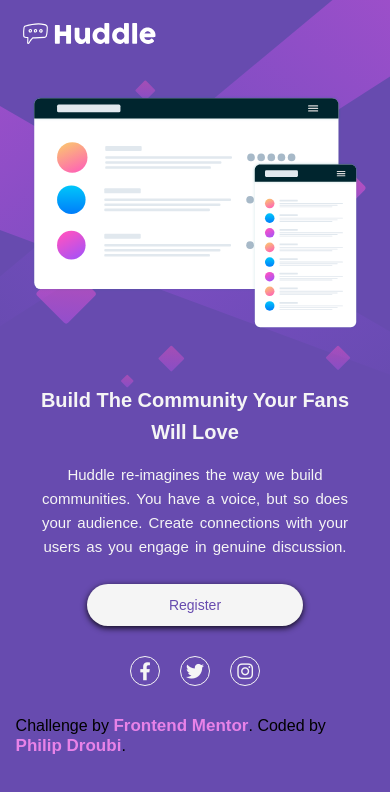
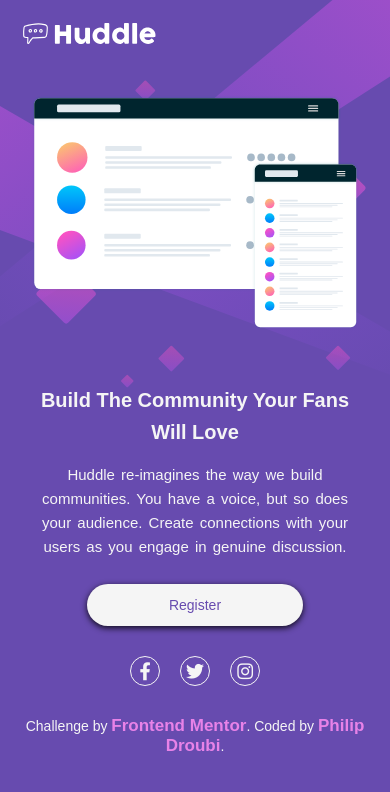
Before and after one commit to Philip-Droubi/Huddle-landing-page, a plain HTML site: page index.html in a window 390 px wide. Drawn offline with Linux system fonts and the light colour scheme; a web font is replaced by a local one.

Commit message:
Update hunddle-landing.css

```diff
--- a/Css/hunddle-landing.css
+++ b/Css/hunddle-landing.css
@@ -150,8 +150,7 @@ body{
     font-size: 18px;
     border-width: 1px;
   }
-}
-.attribution a  {
+}.attribution {
     font-size: 14px;
     color: var(--p-color);
 }
@@ -169,8 +168,6 @@ body{
 @media (max-width:767px){
     .attribution {
         margin-top:30px;
-    }
-    .attribution a {
         text-align:center;
     }
 }
```
